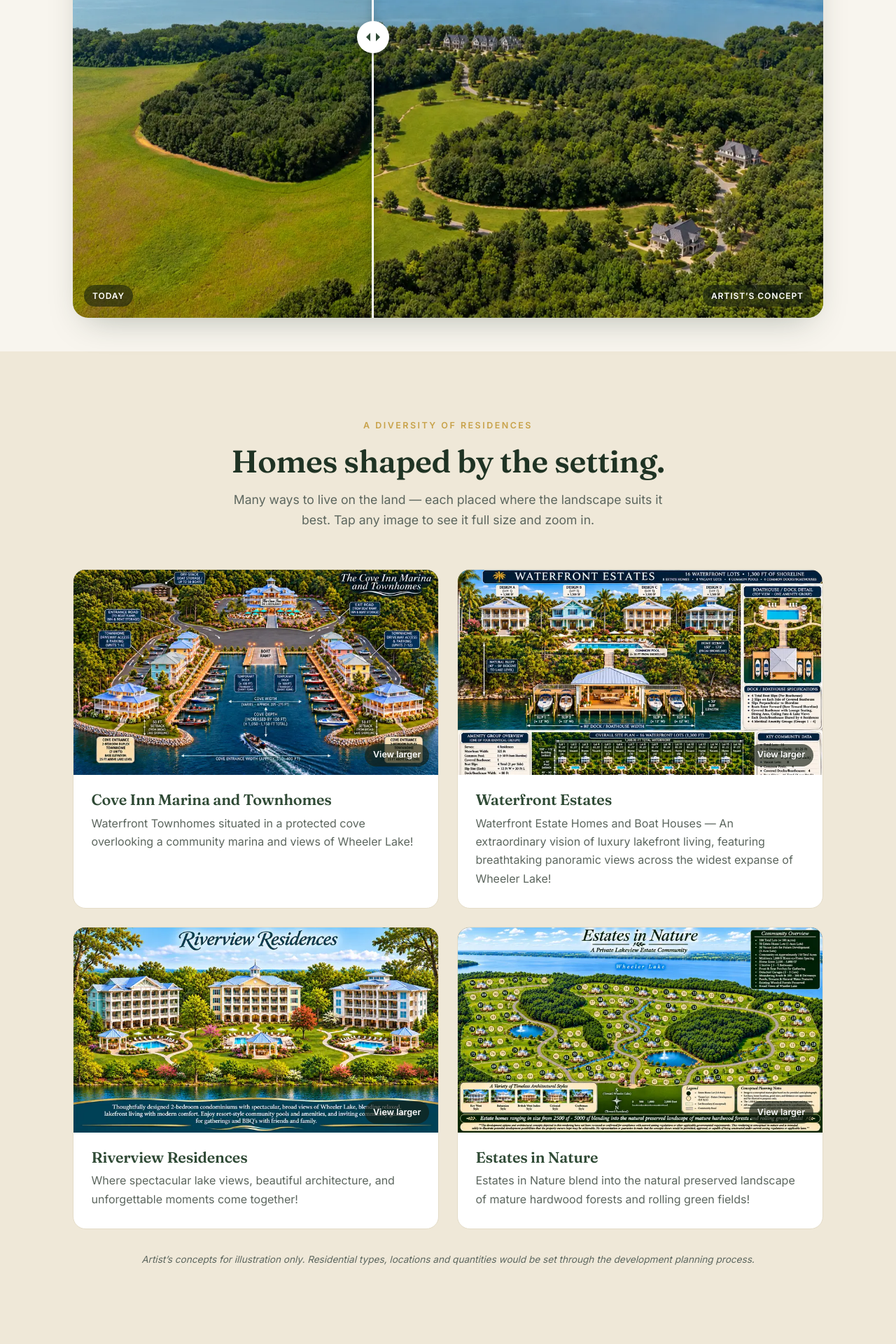
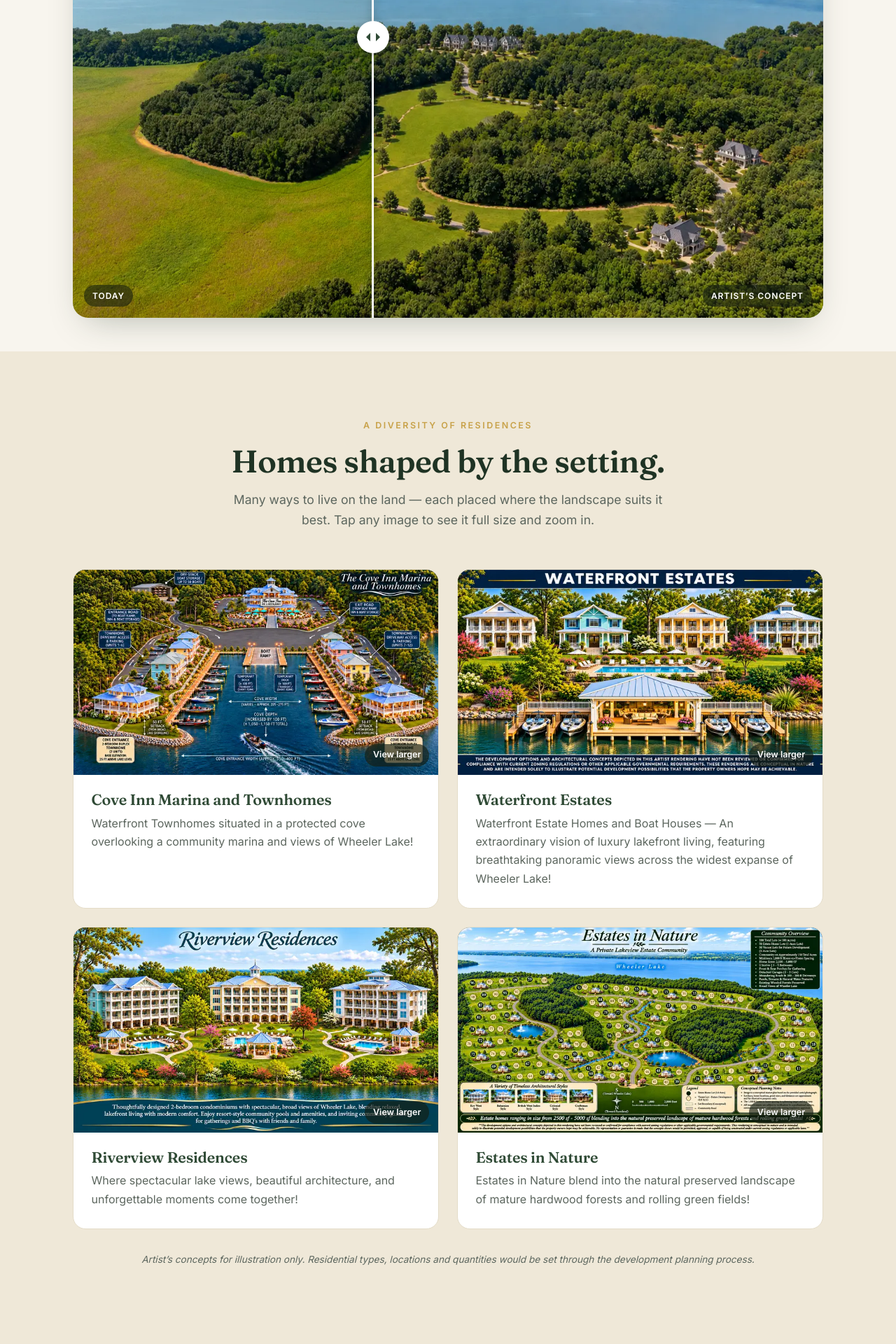
Before and after one commit to cawka/sadlerfarmsllc.com, a Jekyll site: the page built from index.html, in a window 1280 px wide. Shown: the part 2398-4318 px from the top of the page at 70% size. Built offline with Jekyll 4.4.1, drawn with Linux system fonts in a browser that asks for light colours; comment, search, counter and statistics services are not loaded.

Commit message:
Waterfront Estates: new concept banner image
The client's new banner (four homes, shared pool, covered boathouse
with slips) replaces the earlier annotated board. Image size and
description updated; the card still opens it full size to zoom.

Co-Authored-By: Claude Opus 5.5 <noreply@anthropic.com>
Claude-Session: https://claude.ai/code/session_01FiGmMBAuR3rbnLVuuFUXma

```diff
--- a/index.html
+++ b/index.html
@@ -152,8 +152,8 @@ video:
         </article>
         <article class="tile reveal">
           <a class="tile__media" href="{{ cx }}estates-1440.webp" data-lightbox>
-            <img src="{{ cx }}estates-800.webp" srcset="{{ cx }}estates-800.webp 800w, {{ cx }}estates-1440.webp 1536w" sizes="(max-width: 760px) 100vw, 50vw"
-                 width="800" height="533" alt="Artist's concept board: Waterfront Estates, with four home designs, a shared pool and covered boathouse for each group of four lots, and the site plan of 16 lots" loading="lazy">
+            <img src="{{ cx }}estates-800.webp" srcset="{{ cx }}estates-800.webp 800w, {{ cx }}estates-1440.webp 1774w" sizes="(max-width: 760px) 100vw, 50vw"
+                 width="800" height="400" alt="Artist's concept: Waterfront Estates, four lakefront homes above a shared pool and a covered boathouse with boat slips" loading="lazy">
             <span class="plan__zoom">View larger</span>
           </a>
           <div class="tile__body">
```
Also changed, not shown: assets/media/concepts/estates-1440.webp, assets/media/concepts/estates-800.webp, 1 other file.
